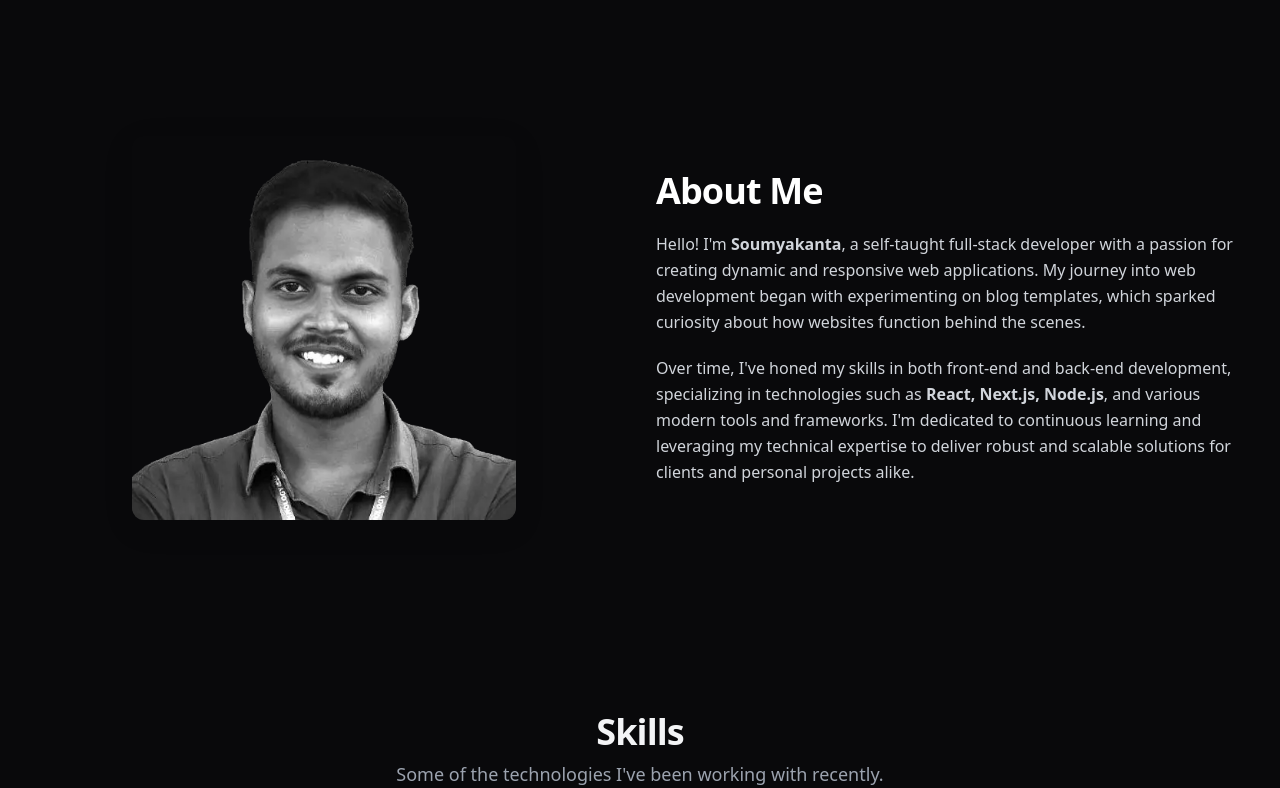
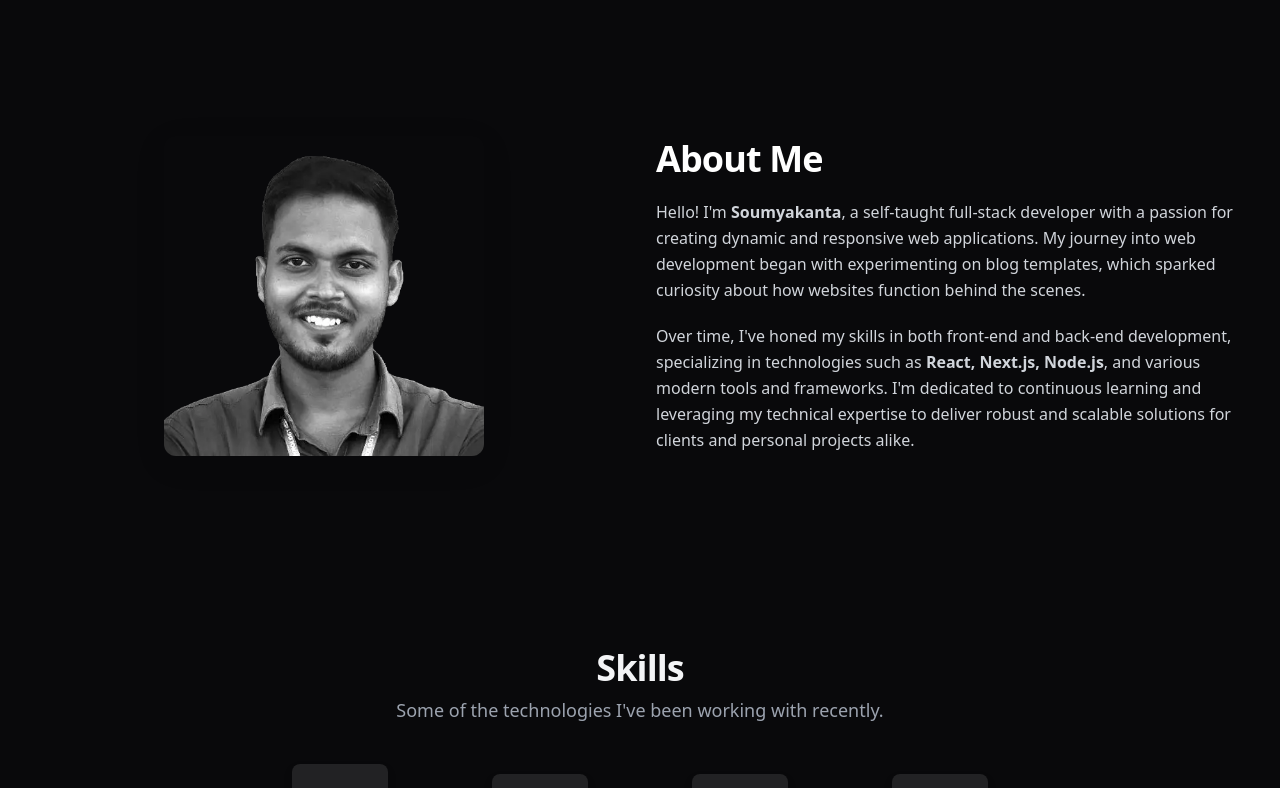
Before and after one commit to s-soumyakanta/s-soumyakanta, a Next.js app: page / in a window 1280 px wide. Shown: the part 760-1548 px from the top of the page. Built offline with nearby package versions, Linux system fonts and the light colour scheme.

Commit message:
add fix for landing page image sizes

```diff
--- a/src/components/ss-about.tsx
+++ b/src/components/ss-about.tsx
@@ -8,16 +8,17 @@ export default function SSAbout() {
         >
             <div className="container mx-auto px-4 md:px-6">
                 <div className="grid grid-cols-1 items-center gap-8 md:grid-cols-2">
-                    {/* Image Section */}
+                    {/* Image Section - Optimized */}
                     <div className="flex justify-center">
-                        <div className="overflow-hidden rounded-xl shadow-md transition-transform duration-300 hover:scale-105 md:max-w-sm">
+                        <div className="overflow-hidden rounded-xl shadow-md transition-transform duration-300 hover:scale-105 md:max-w-sm relative w-64 h-64 sm:w-80 sm:h-80">
                             <Image
                                 src="/images/profile.webp"
-                                width={400}
-                                height={400}
+                                fill
+                                sizes="(max-width: 768px) 256px, 320px"
                                 alt="Picture of S Soumyakanta"
-                                className="object-cover w-full h-full"
+                                className="object-cover"
                                 priority
+                                quality={85}
                             />
                         </div>
                     </div>
--- a/src/components/works.tsx
+++ b/src/components/works.tsx
@@ -69,22 +69,16 @@ export default function Works() {
                         <p className="mt-2 text-sm text-neutral-500 dark:text-neutral-300">
                             {card.description}
                         </p>
-                        {/* Image */}
-                        <div className="mt-4 w-full">
+                        {/* Image - Optimized */}
+                        <div className="mt-4 w-full h-60 relative">
                             <Image
                                 src={card.imgUrl}
                                 alt={card.title}
-                                width={1000}
-                                height={1000}
-                                className="
-                  h-60
-                  w-full
-                  rounded-xl
-                  object-cover
-                  transition
-                  duration-300
-                  hover:opacity-90
-                "
+                                fill
+                                sizes="(max-width: 768px) 100vw, (max-width: 1200px) 50vw, 33vw"
+                                className="rounded-xl object-cover transition duration-300 hover:opacity-90"
+                                loading="lazy"
+                                quality={75}
                             />
                         </div>
                         {/* Tech Stack */}
@@ -116,7 +110,7 @@ export default function Works() {
                         </div>
                         {/* Live Link */}
                         <div className="mt-4 flex items-center justify-end">
-                            <Link href={card.link} target="__blank" className="inline-flex items-center">
+                            <Link href={card.link} target="_blank" rel="noopener noreferrer" className="inline-flex items-center">
                                 <Button className="font-bold text-center bg-white text-black">
                                     Live Link <ExternalLink className="ml-2 w-4" />
                                 </Button>
```
Lines whose indentation alone changed are shown as unchanged.
